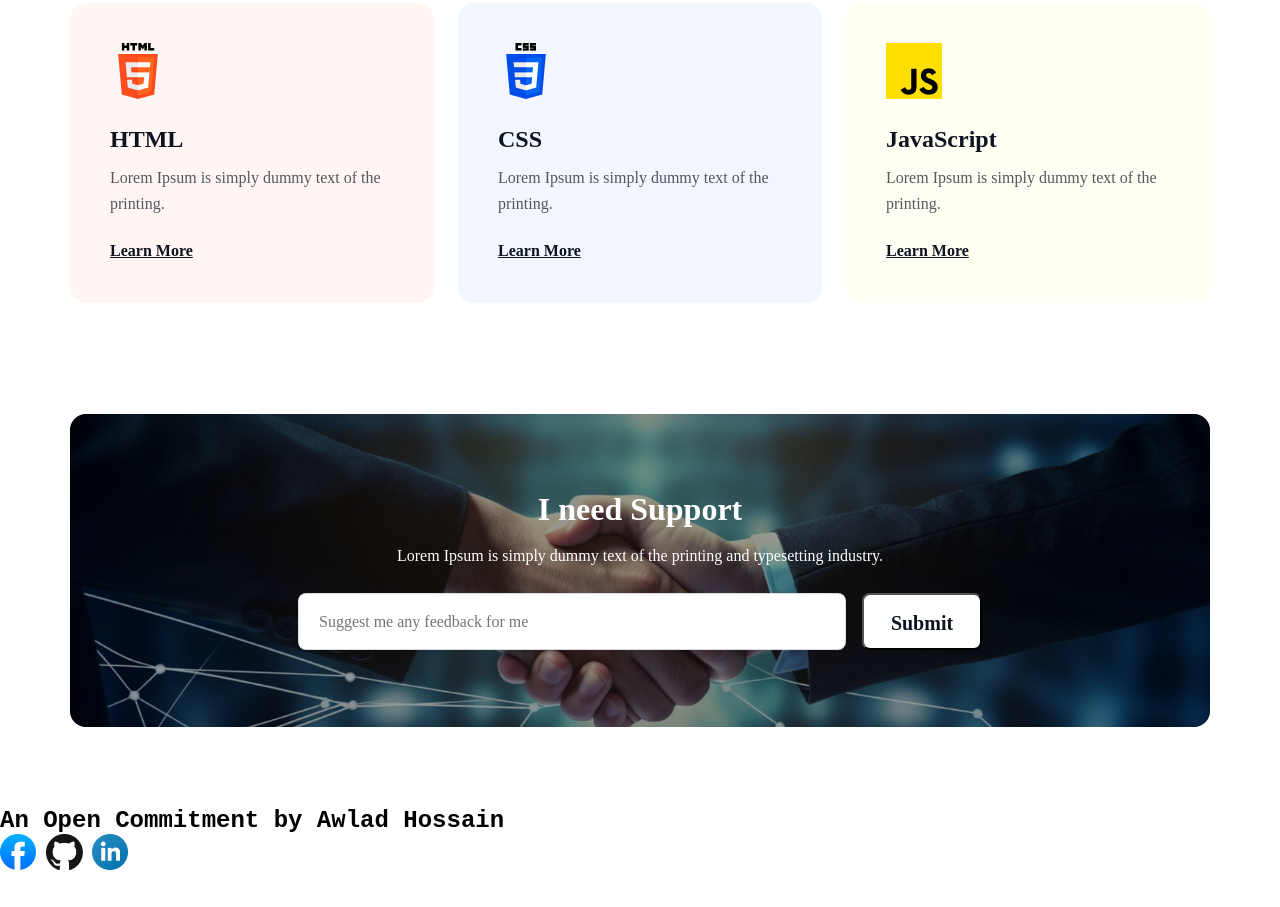
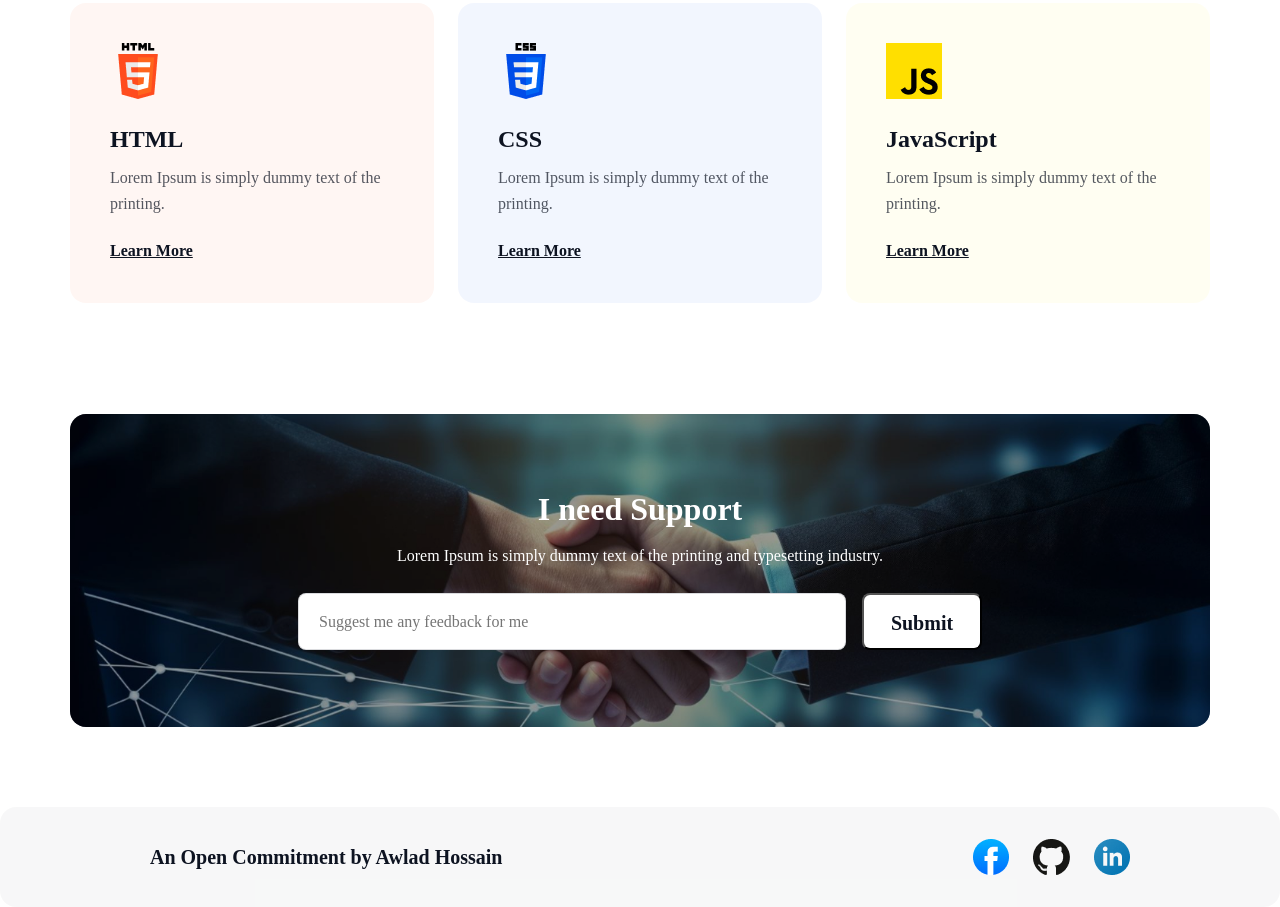
Before and after one commit to mushfiq-nehal/Assignment1, a plain HTML site: page index.html in a window 1280 px wide. Shown: the part 3440-4347 px from the top of the page. Before the commit the page ends 4315 px from the top, so only its background shows below. Drawn offline with Linux system fonts and the light colour scheme; a web font is replaced by a local one.

Commit message:
footer done

```diff
--- a/index.html
+++ b/index.html
@@ -113,9 +113,11 @@
 
     <footer>
         <h2 class="footer-header">An Open Commitment by Awlad Hossain</h2>
-        <img src="/assets/facebook.png" alt="" class="facebook">
-        <img src="/assets/github.png" alt="" class="github">
-        <img src="/assets/linkedin-icon 1.png" alt="" class="linkedin">
+        <div class="icons">
+            <img src="/assets/facebook.png" alt="" class="facebook">
+            <img src="/assets/github.png" alt="" class="github">
+            <img src="/assets/linkedin-icon 1.png" alt="" class="linkedin">
+        </div>
     </footer>
   </body>
 </html>
--- a/style.css
+++ b/style.css
@@ -616,3 +616,31 @@ nav button{
     letter-spacing: 0%;
     text-align: center;
 }
+
+/* footer Section */
+
+footer{
+    border-radius: 16px;
+    background: rgba(13, 19, 33, 0.03);
+    height: 100px;
+    display: flex;
+    justify-content: space-between;
+    align-items: center;
+}
+
+.footer-header{
+    color: rgb(13, 19, 33);
+    font-family: Azeret Mono;
+    font-size: 20px;
+    font-weight: 600;
+    line-height: 23px;
+    letter-spacing: 0%;
+    text-align: left;
+    padding-left: 150px;
+}
+
+.icons{
+    padding-right: 150px;
+    display: flex;
+    gap: 24px;
+}
```
